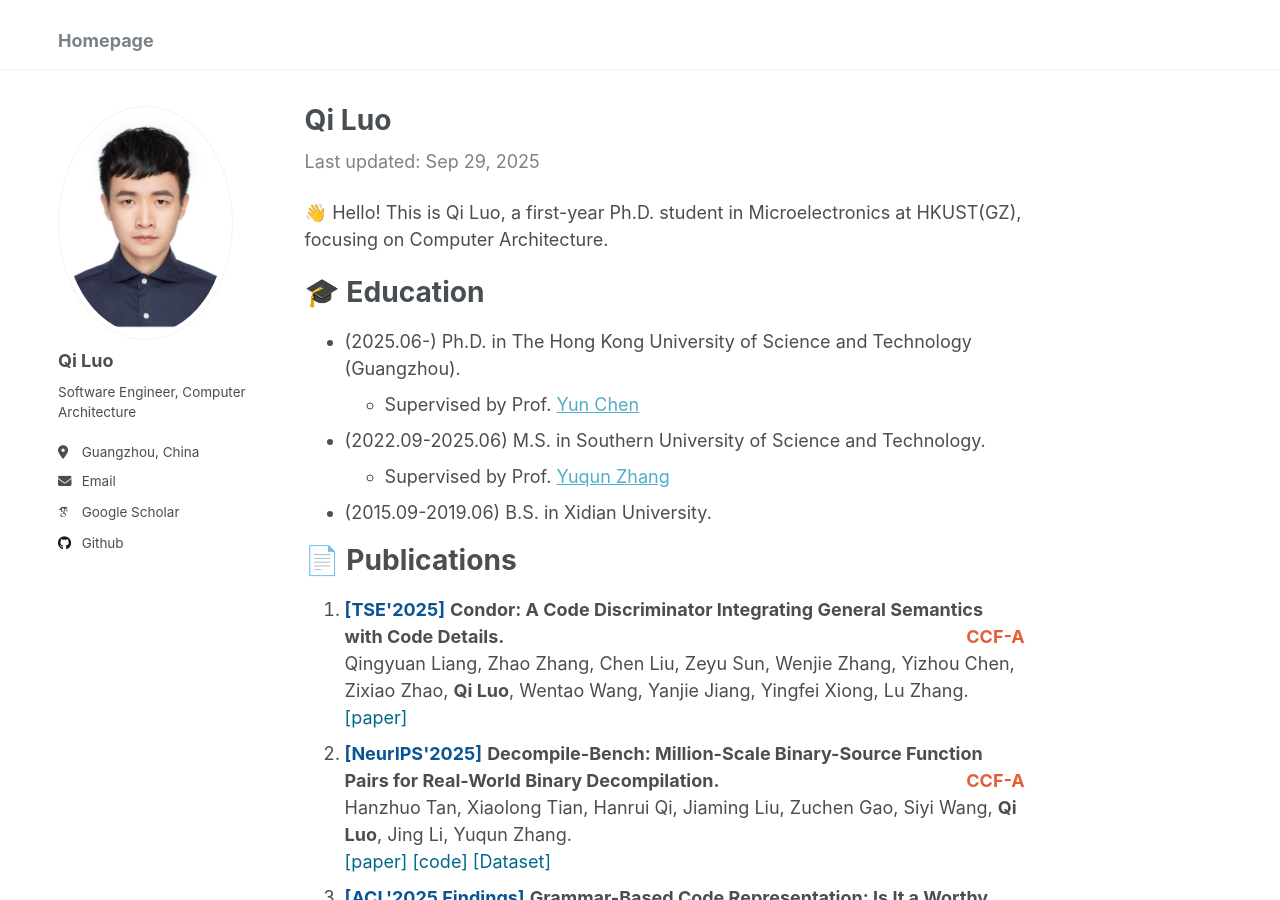
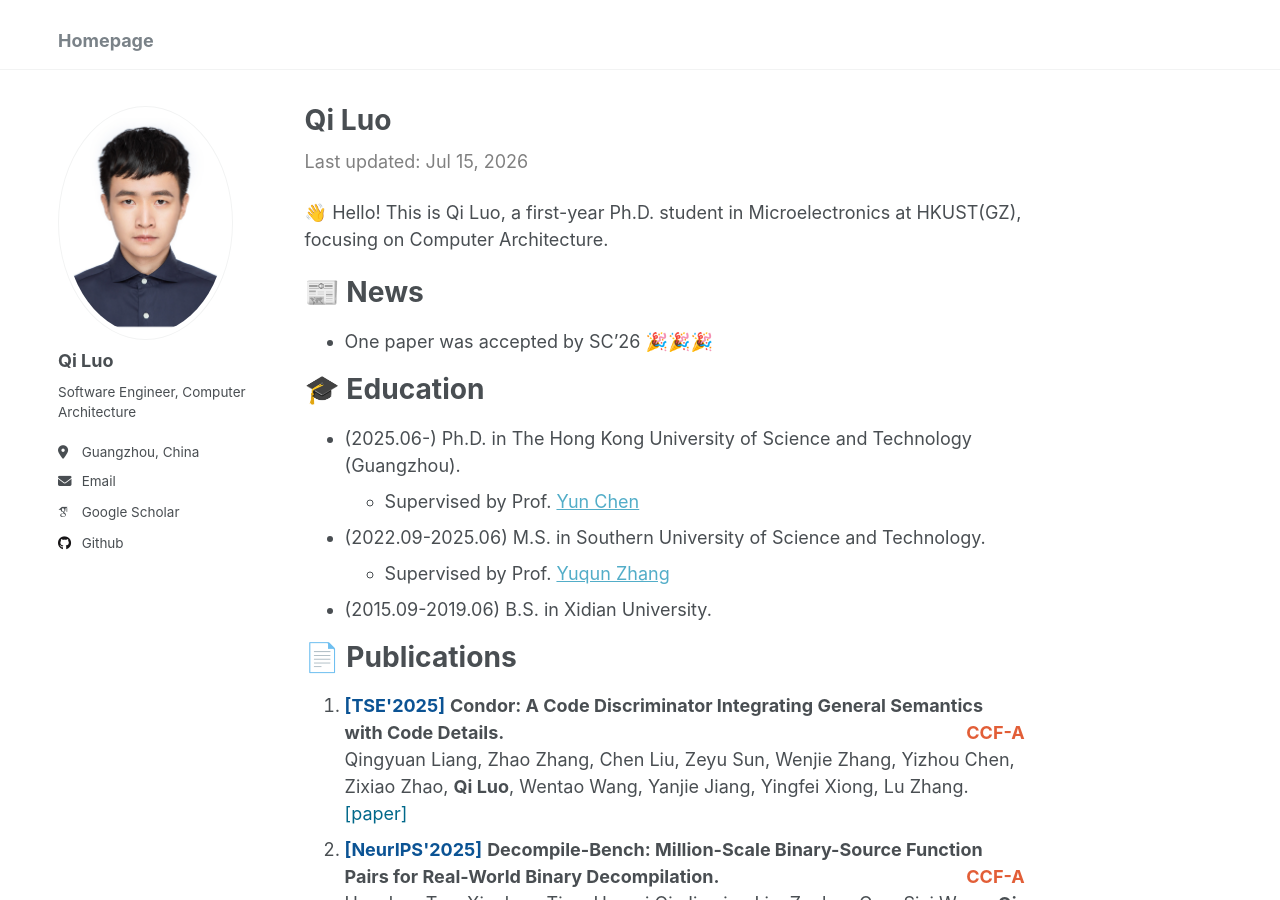
Before and after one commit to rocky-lq/rocky-lq.github.io, a Jekyll site: the page built from _pages/about.md, in a window 1280 px wide and 900 px high. Built offline with Jekyll 4.4.1, drawn with Linux system fonts in a browser that asks for light colours; some web fonts are replaced; comment, search, counter and statistics services are not loaded.

Commit message:
Update news for SC'26

```diff
--- a/_pages/about.md
+++ b/_pages/about.md
@@ -6,9 +6,13 @@ redirect_from:
   - /about/
   - /about.html
 ---
-<span style="color:gray;">Last updated: Sep 29, 2025</span>
+<span style="color:gray;">Last updated: Jul 15, 2026</span>
 
 👋 Hello! This is Qi Luo, a first-year Ph.D. student in Microelectronics at HKUST(GZ), focusing on Computer Architecture.
+
+📰 News
+======
+* One paper was accepted by SC'26 🎉🎉🎉
 
 🎓 Education
 ======
```
